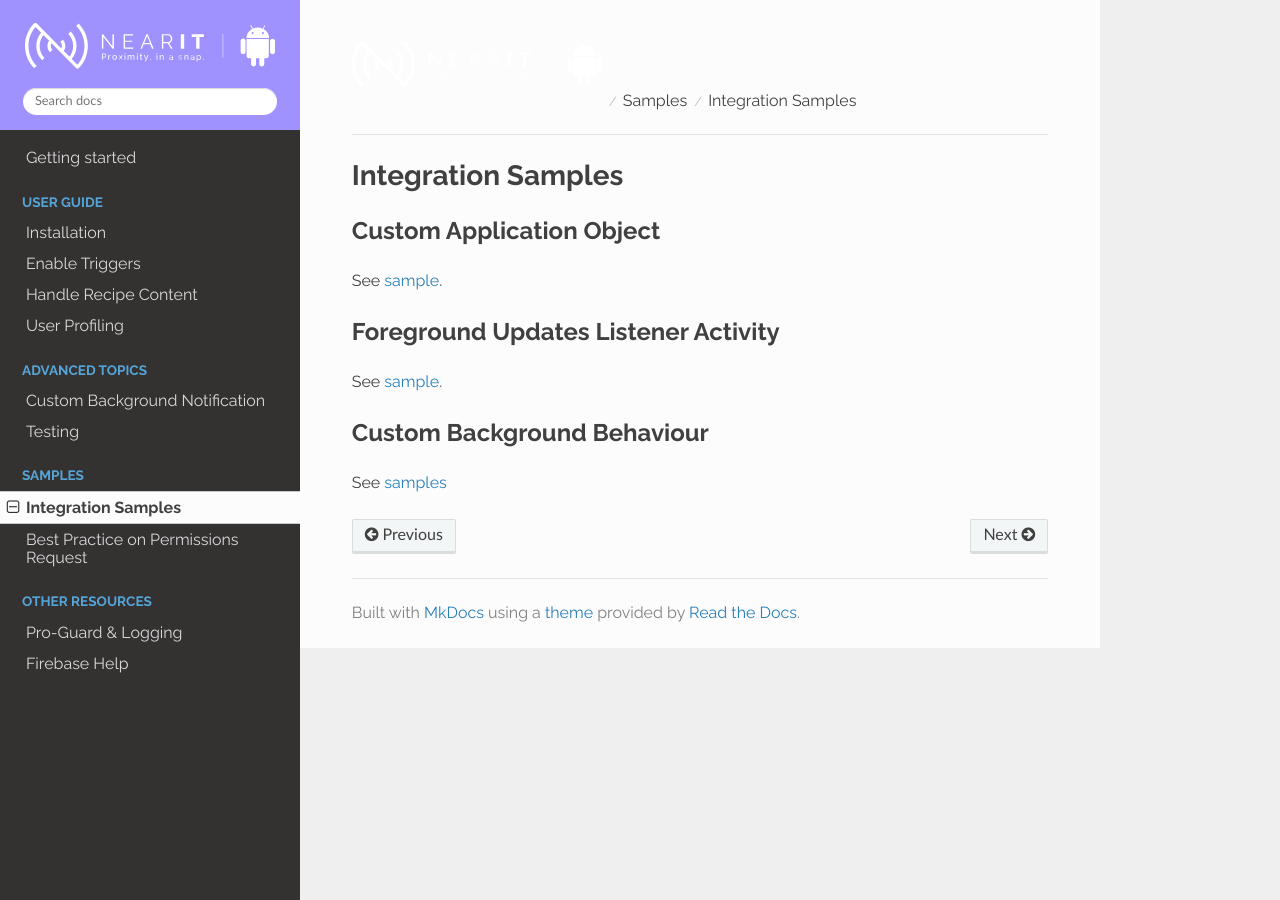
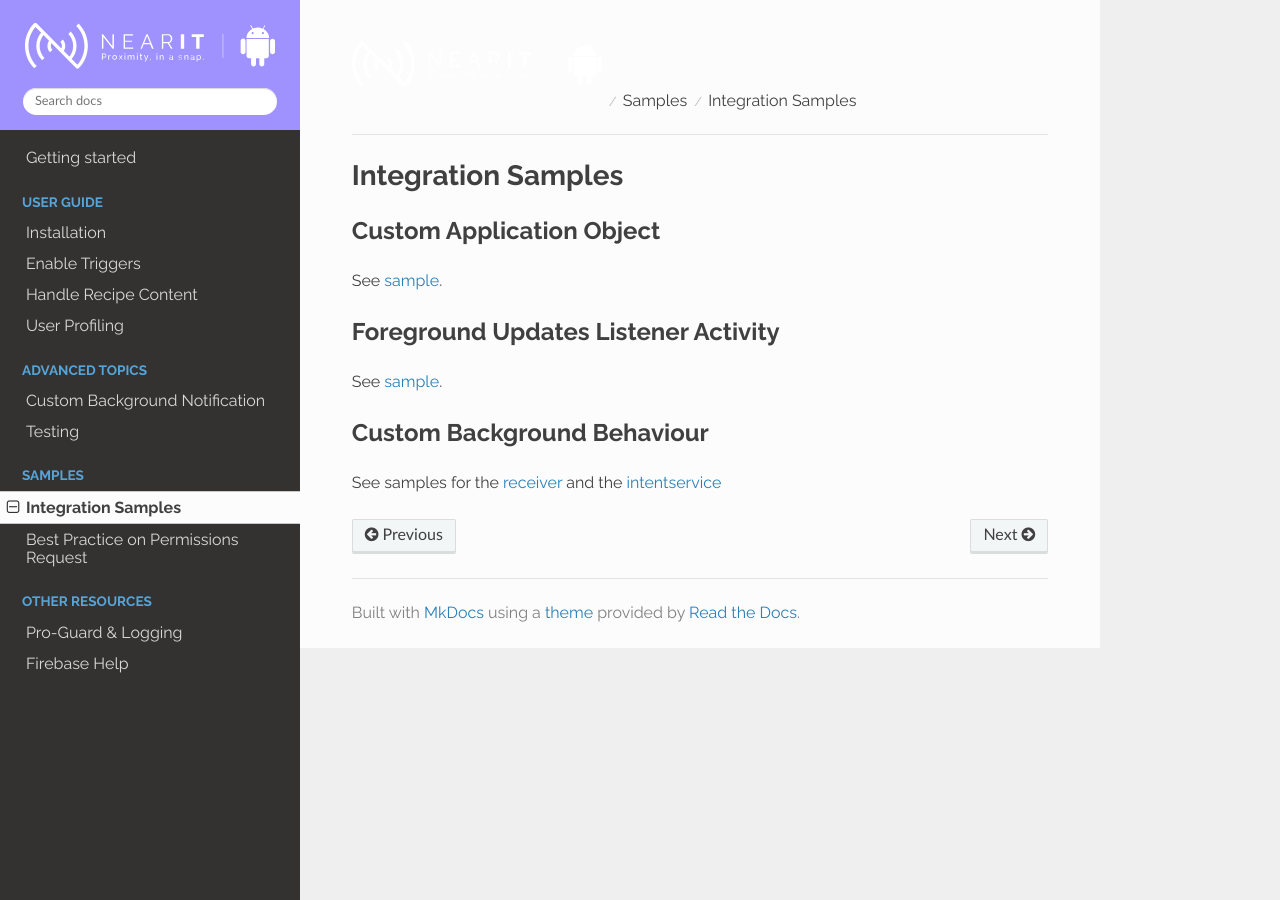
Before and after one commit to nearit/Android-SDK, an MkDocs documentation site: the page built from docs/integration-samples.md, in a window 1280 px wide. Built offline with MkDocs 1.6.1, drawn with Linux system fonts in a browser that asks for light colours; nearby versions of some CDN libraries; old or Windows-style settings are respelled for this version of MkDocs.

Commit message:
Update integration-samples.md

```diff
--- a/docs/integration-samples.md
+++ b/docs/integration-samples.md
@@ -2,12 +2,12 @@
 
 ## Custom Application Object
 
-See [sample](https://github.com/nearit/Android-samples/blob/master/Application/MyApplication.java).
+See [sample](https://gist.github.com/catt-stefano/146ae07dd1b1c9cb5062d162439a2501).
 
 ## Foreground Updates Listener Activity
 
-See [sample](https://github.com/nearit/Android-samples/blob/master/Activities/ForegroundActivity.java).
+See [sample](https://gist.github.com/catt-stefano/5eccdabfd3029c57a17891fa51051e66).
 
 ## Custom Background Behaviour
 
-See [samples](https://github.com/nearit/Android-samples/tree/master/BackgroundNotifications)
+See samples for the [receiver](https://gist.github.com/catt-stefano/a3ae8df0576e0e268d12463949dcb9cc) and the [intentservice](https://gist.github.com/catt-stefano/564d5b315225bba2e19b3f19d4c3caee)
```
